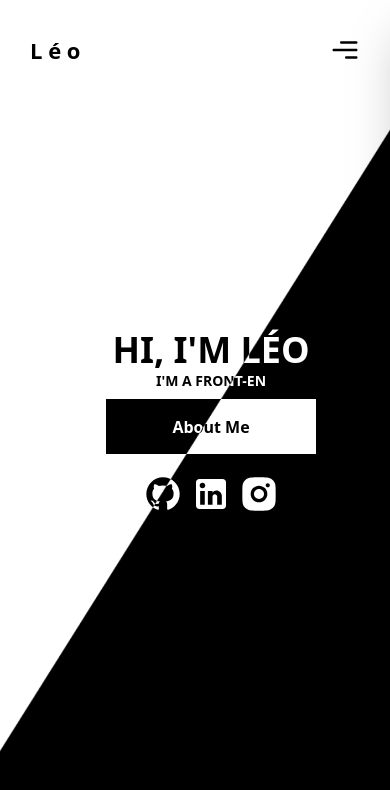
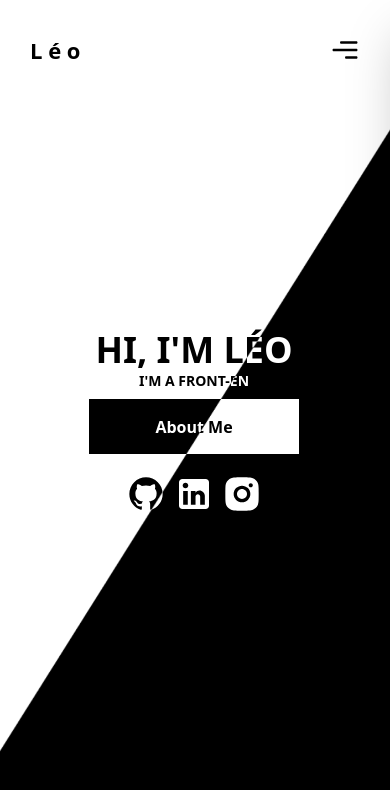
Before and after one commit to Emaus-Leonardo/Portfolio-Leo-React, a React (Vite) app: page / in a window 390 px wide. Shown: the top 790 px of the page. Built offline with nearby package versions, Linux system fonts and the light colour scheme.

Commit message:
Style: adjustment in style in home and section myskills

```diff
--- a/src/pages/Home/index.jsx
+++ b/src/pages/Home/index.jsx
@@ -65,7 +65,7 @@ function Home() {
       <div className="container mx-auto h-full relative mix-blend-difference">
         <div className="flex justify-center lg:justify-center items-center h-screen relative z-10">
           <motion.div
-            className="flex flex-col justify-center lg:ml-32 ml-44 text-center lg:text-left"
+            className="flex flex-col justify-center lg:ml-32 ml-[142px] text-center lg:text-left"
             initial={{ opacity: 0, y: "-50%" }}
             animate={{ opacity: 1, y: 0 }}
             exit={{ opacity: 0, y: "-100%" }}
--- a/src/pages/MySkills/index.jsx
+++ b/src/pages/MySkills/index.jsx
@@ -131,11 +131,11 @@ function MySkills() {
               </div>
             </nav>
             <div className="flex">
-              <aside className=" flex-1 flex flex-col md:flex-row max-h-[65vh]">
+              <aside className=" flex-1 flex flex-col md:flex-row ">
                 <motion.div
                   animate={{ width: menuOpen ? "280px" : "80px" }}
                   transition={Smooth}
-                  className="flex flex-col justify-around p-4 max-h-[65vh] bg-[#939393] rounded-bl-lg"
+                  className="flex flex-col justify-around p-4 h-[65vh] bg-[#939393] rounded-bl-lg"
                 >
                   <ul className="relative flex flex-col justify-center items-center cursor-pointer text-[16px] text-white font-primary font-medium ">
                     <div className=" flex justify-center left-[260px] top-5 mb-1">
```
Also changed, not shown: 1 other file (tests, documents, lock files or other folders).
